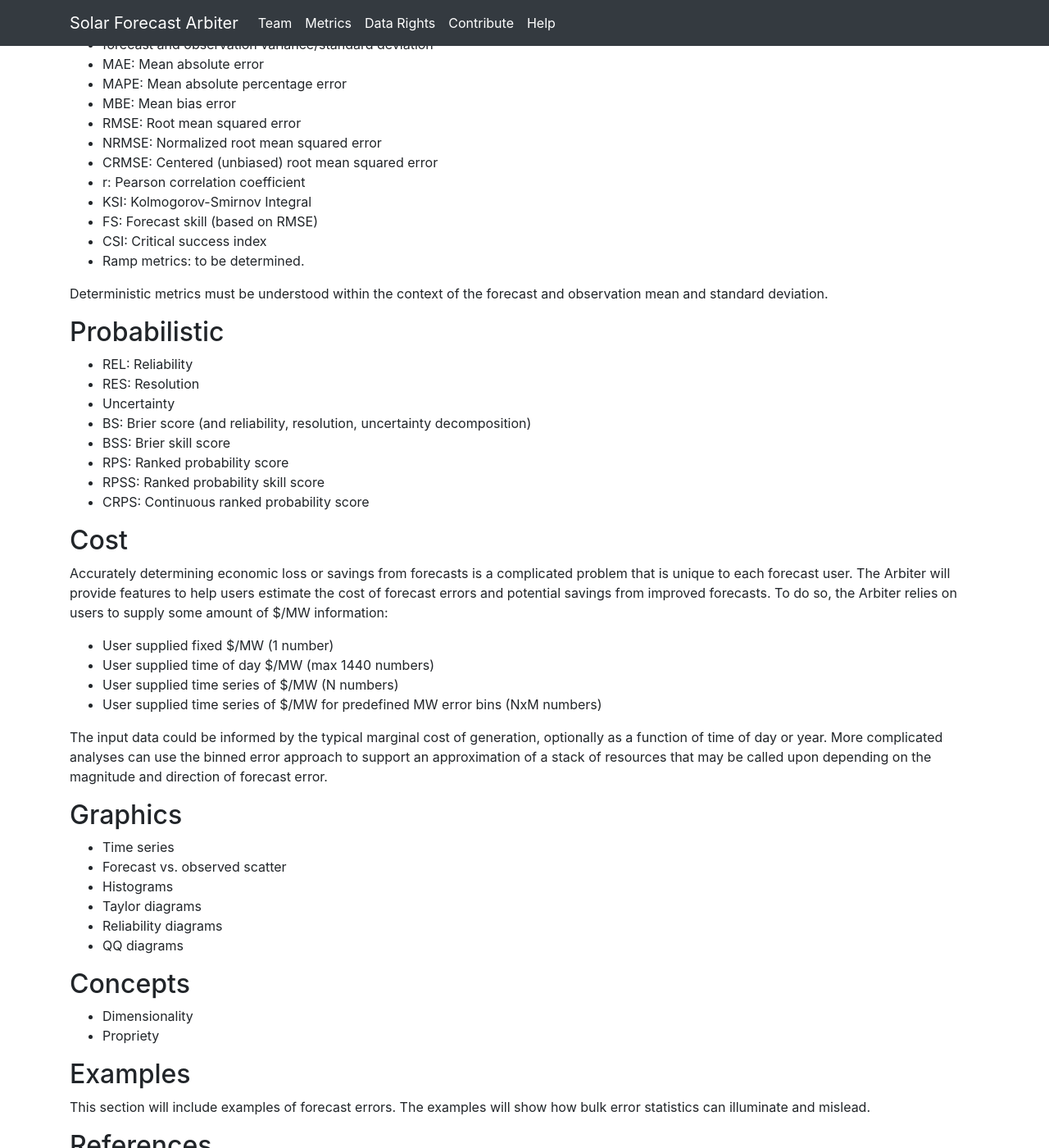
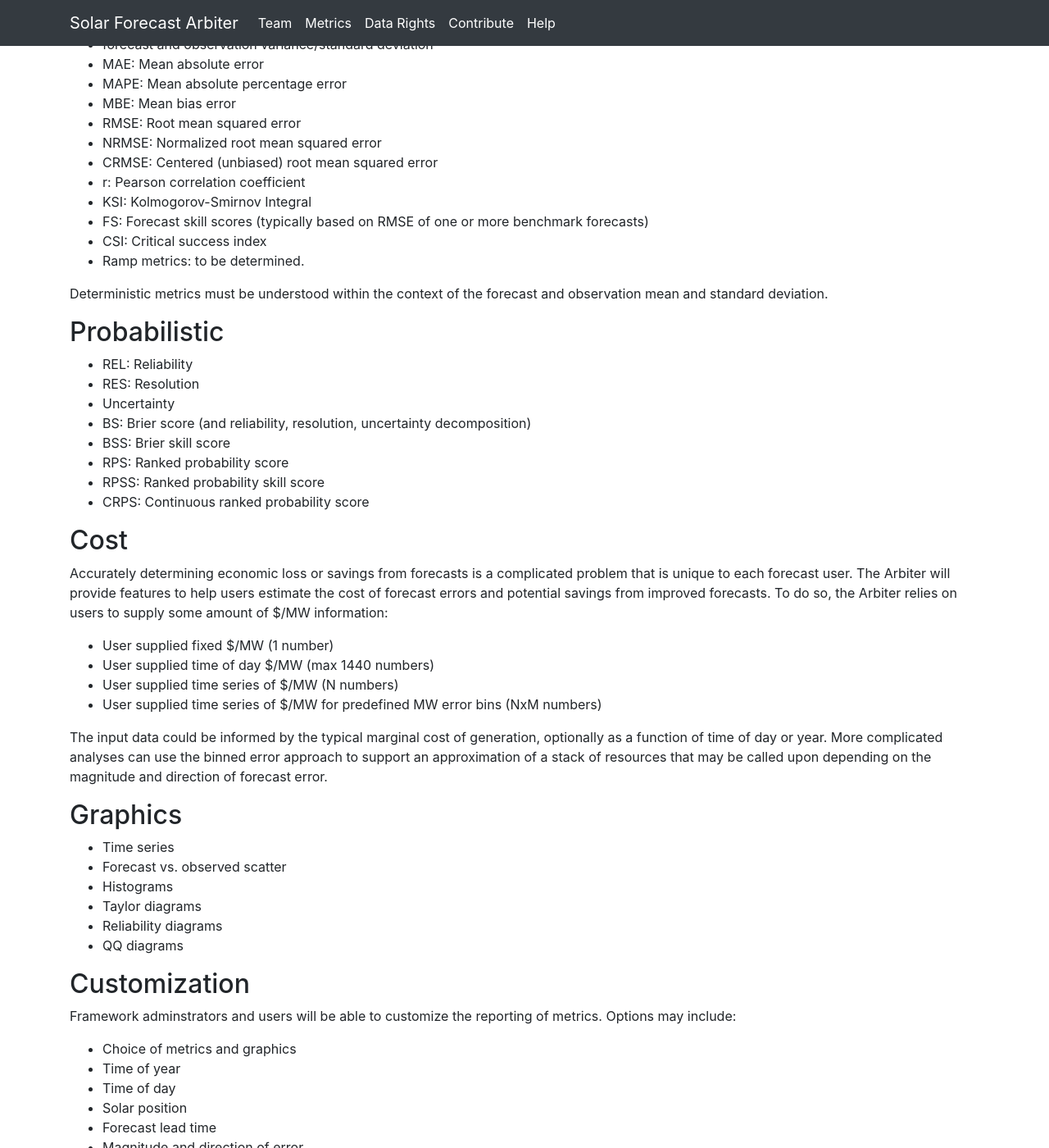
Before and after one commit to SolarArbiter/SolarArbiter.github.io, a Jekyll site: the page built from metrics.md, in a window 1280 px wide and 1400 px high, scrolled down 279 px. Shown: the whole window at 82% size. Built offline with Jekyll 4.4.1, drawn with Linux system fonts in a browser that asks for light colours; our own code applies the rules of GitHub Pages for plain Markdown files.

Commit message:
even more

```diff
--- a/metrics.md
+++ b/metrics.md
@@ -26,7 +26,7 @@ Deterministic
 * CRMSE: Centered (unbiased) root mean squared error
 * r: Pearson correlation coefficient
 * KSI: Kolmogorov-Smirnov Integral
-* FS: Forecast skill (based on RMSE)
+* FS: Forecast skill scores (typically based on RMSE of one or more benchmark forecasts)
 * CSI: Critical success index
 * Ramp metrics: to be determined.
 
@@ -79,6 +79,20 @@ Graphics
 * QQ diagrams
 
 
+Customization
+-------------
+
+Framework adminstrators and users will be able to customize the
+reporting of metrics. Options may include:
+
+* Choice of metrics and graphics
+* Time of year
+* Time of day
+* Solar position
+* Forecast lead time
+* Magnitude and direction of error
+
+
 Concepts
 --------
 
```
